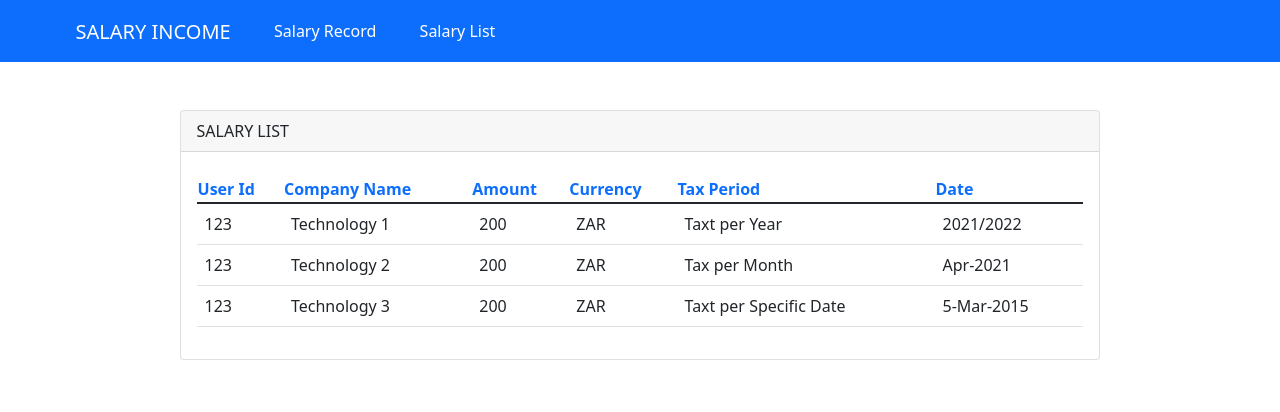
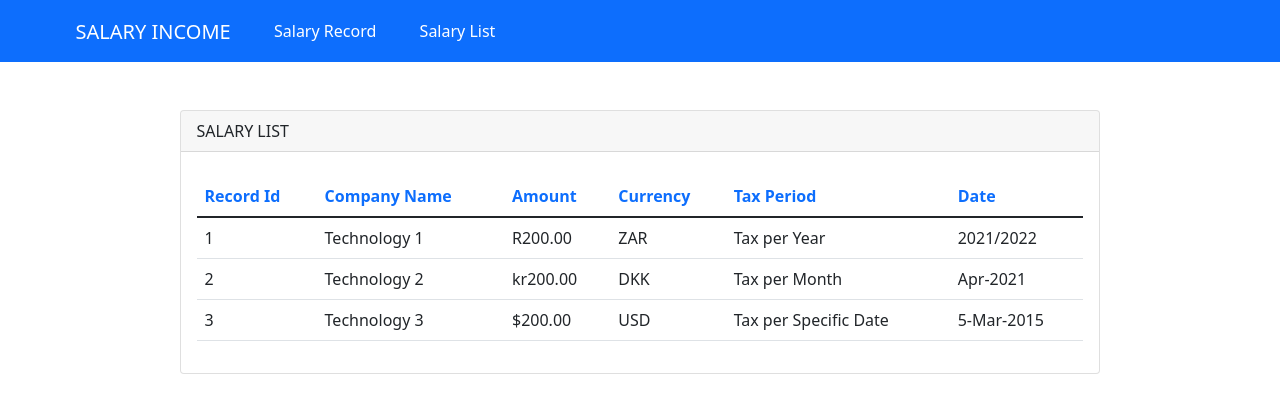
Before and after one commit to Joachim098/AngularDemo, an Angular app: page /salary-list in a window 1280 px wide. Shown: the top 412 px of the page. Built offline with nearby package versions, Linux system fonts and the light colour scheme.

Commit message:
work in progress..

```diff
--- /dev/null
+++ b/src/app/pipes/date-pipe.pipe.ts
@@ -0,0 +1,15 @@
+import { Pipe, PipeTransform } from '@angular/core';
+import { Info } from '../salary/salary-information';
+
+@Pipe({
+  name: 'datePipe'
+})
+export class DatePipePipe implements PipeTransform {
+
+  transform(value: Info): string {
+    if(value.taxDate) return value.taxDate.day + '-'+ value.taxDate.month+ '-'+ value.taxDate.year;
+    if (value.taxYear) return value.taxYear.year;
+    if (value.taxMonth) return value.taxMonth.month;
+    return 'Error';
+  }
+}
--- a/src/app/salary/dates-per-specific-date.ts
+++ b/src/app/salary/dates-per-specific-date.ts
@@ -1,5 +1,5 @@
 export class Dates {
-    day: number;
+    day: string;
     month: string;
-    year: number;
+    year: string;
 }
--- /dev/null
+++ b/src/app/salary/salary-detail/salary-detail.component.html
@@ -0,0 +1,31 @@
+<div class="card w-50">
+    <div class="card-header"> Salary Detail </div>
+    <div class="card-body">
+        <div class="row">
+            <div class="col"> Id: {{id}} </div>
+        </div>
+        <div class="row">
+            <div calss="col"> Company: {{company}} </div>
+        </div>
+        <div class="row">
+            <div calss="col"> Amount: {{amount | currency: currency: 'symbol-narrow'}} </div>
+        </div>
+        <div class="row">
+            <div calss="col"> Currency: {{currency}} </div>
+        </div>
+        <div class="row">
+            <div calss="col"> Tax Period: {{taxPeriod}} </div>
+        </div>
+        <div class="row">
+            <div calss="col"> Date: {{date | datePipe}} </div>
+        </div>
+        <div class="row mt-3">
+            <div class="col-3">
+                <button class="btn btn-danger"> Delete </button>
+            </div>
+            <div class="col-3">
+                <button class="btn btn-primary"> Edit </button>
+            </div>
+        </div>
+    </div>
+</div>
--- /dev/null
+++ b/src/app/salary/salary-detail/salary-detail.component.ts
@@ -0,0 +1,22 @@
+import { Component, Input, OnInit, Output, EventEmitter } from '@angular/core';
+import { Info } from '../salary-information';
+
+@Component({
+  selector: 'app-salary-detail',
+  templateUrl: './salary-detail.component.html',
+  styleUrls: ['./salary-detail.component.css']
+})
+export class SalaryDetailComponent implements OnInit {
+  @Input() id: number;
+  @Input() company: string;
+  @Input() amount: number;
+  @Input() currency: string;
+  @Input() taxPeriod: string;
+  @Input() date: Info;
+
+  constructor() { }
+
+  ngOnInit(): void {
+  }
+
+}
--- a/src/app/salary/salary-information.ts
+++ b/src/app/salary/salary-information.ts
@@ -22,7 +22,7 @@ export class Info{
         data.companyName = 'Technology 1';
         data.amount = 200;
         data.currency = 'ZAR';
-        data.exactPeriod = 'Taxt per Year';
+        data.exactPeriod = 'Tax per Year';
         data.taxYear = new YearMonth();
         data.taxYear.year = "2021/2022";
         result.push(data);
@@ -33,7 +33,7 @@ export class Info{
         data.userId = userId;
         data.companyName = 'Technology 2';
         data.amount = 200;
-        data.currency = 'ZAR';
+        data.currency = 'DKK';
         data.exactPeriod = 'Tax per Month';
         data.taxMonth = new YearMonth();
         data.taxMonth.month = "Apr-2021";
@@ -45,12 +45,12 @@ export class Info{
         data.userId = userId;
         data.companyName = 'Technology 3';
         data.amount = 200;
-        data.currency = 'ZAR';
-        data.exactPeriod = 'Taxt per Specific Date';
+        data.currency = 'USD';
+        data.exactPeriod = 'Tax per Specific Date';
         data.taxDate = new Dates();
-        data.taxDate.day = 5;
+        data.taxDate.day = '5';
         data.taxDate.month = 'Mar';
-        data.taxDate.year = 2015;
+        data.taxDate.year = '2015';
         result.push(data);
         id++;
 
--- a/src/app/salary/salary-list/salary-list.component.html
+++ b/src/app/salary/salary-list/salary-list.component.html
@@ -6,26 +6,39 @@
         <div class="card-body">
             <table class="table mt-2">
                 <thead class="text-primary">
-                    <th>User Id</th>
-                    <th>Company Name</th>
-                    <th>Amount</th>
-                    <th>Currency</th>
-                    <th>Tax Period</th>
-                    <th>Date</th>
+                    <tr>
+                        <th>Record Id</th>
+                        <th>Company Name</th>
+                        <th>Amount</th>
+                        <th>Currency</th>
+                        <th>Tax Period</th>
+                        <th>Date</th>
+                    </tr>
                 </thead>
                 <tbody>
-                    <tr *ngFor="let d of data.getTestData(123)">
-                        <td> {{d.userId}} </td>
+                    <div *ngIf="default">
+                        <!--display default data then if false, display new data-->
+                    </div>
+                    <tr *ngFor="let d of data.getTestData(123)" (click)="showDetail(d.id)">
+                        <td> {{d.id}} </td>
                         <td> {{d.companyName}} </td>
-                        <td> {{d.amount}} </td>
+                        <td> {{d.amount | currency: d.currency: 'symbol-narrow': '1.2-2'}} </td>
                         <td> {{d.currency}} </td>
                         <td> {{d.exactPeriod}} </td>
-                        <td *ngIf="d.exactPeriod.includes('Year')"> {{d.taxYear!.year}} </td>
-                        <td *ngIf="d.exactPeriod.includes('Month')"> {{d.taxMonth!.month}} </td>
-                        <td *ngIf="d.exactPeriod.includes('Date')"> {{d.taxDate!.day+'-'+d.taxDate!.month+'-'+d.taxDate!.year}} </td>
+                        <td> {{d | datePipe}} </td>
                     </tr>
                 </tbody>
             </table>
+            <app-salary-detail *ngIf="show"
+                                [id]="id"
+                                [company]="company"
+                                [amount]="amount"
+                                [currency]="currency"
+                                [taxPeriod]="taxPeriod"
+                                [date]="date"
+
+            >
+            </app-salary-detail>
         </div>
     </div>
 </div>
--- a/src/app/salary/salary-list/salary-list.component.ts
+++ b/src/app/salary/salary-list/salary-list.component.ts
@@ -7,15 +7,45 @@ import { Info } from '../salary-information';
   styleUrls: ['./salary-list.component.css']
 })
 export class SalaryListComponent implements OnInit {
+  data: Info;
+  show: Boolean = false;
+  default: Boolean = true;
+  getData: Info [];
+  results: Info[];
+  id: number;
+  company: string;
+  amount: number;
+  currency: string;
+  taxPeriod: string;
+  date: Info;
 
-  data: Info;
+  constructor() { this.data = new Info(); }
 
-  constructor() {
-    this.data = new Info();
+  showDetail(id: number): void{
+    this.getData = this.data.getTestData(123);
+    this.getData.forEach(item => {
+      if (id === item.id){
+        this.show = !this.show;
+        this.id = item.id;
+        this.company = item.companyName;
+        this.amount = item.amount;
+        this.currency = item.currency;
+        this.taxPeriod = item.exactPeriod;
+        this.date = item;
+      }
+    })
+  }
+
+  deleteRecord(id: number): void{
+    this.results = this.data.getTestData(123);
+    this.results = this.results.filter(item => {
+      return item.id !== id;
+    });
+    console.log(this.results);
   }
 
   ngOnInit(): void {
-
+    this.deleteRecord(3); //testing
   }
 
 }
```
Also changed, not shown: src/app/app.module.ts (+1 -9 lines), src/app/salary/salary.module.ts (+12 -2 lines), src/app/salary/salary-detail/salary-detail.component.css (added).
